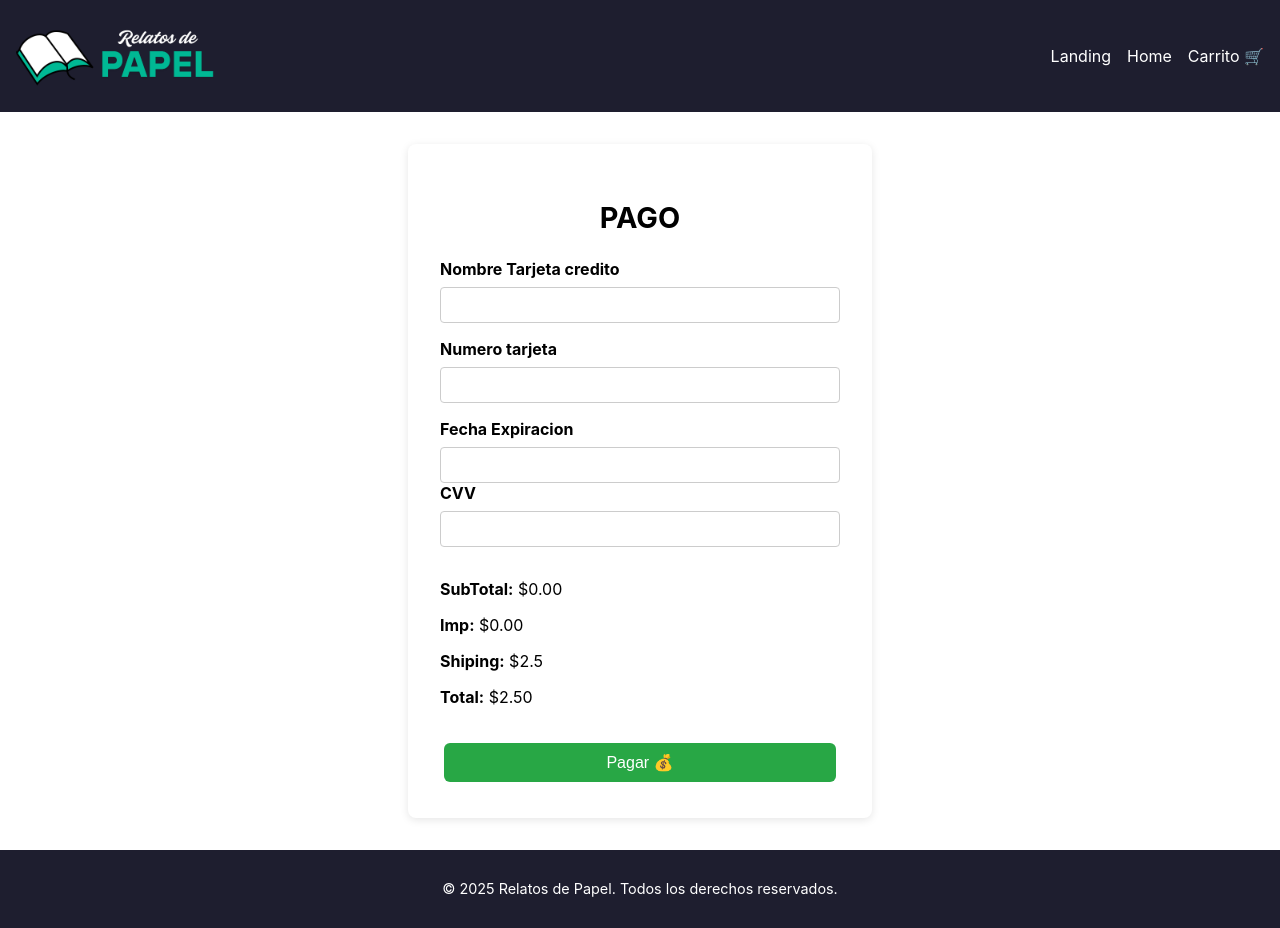
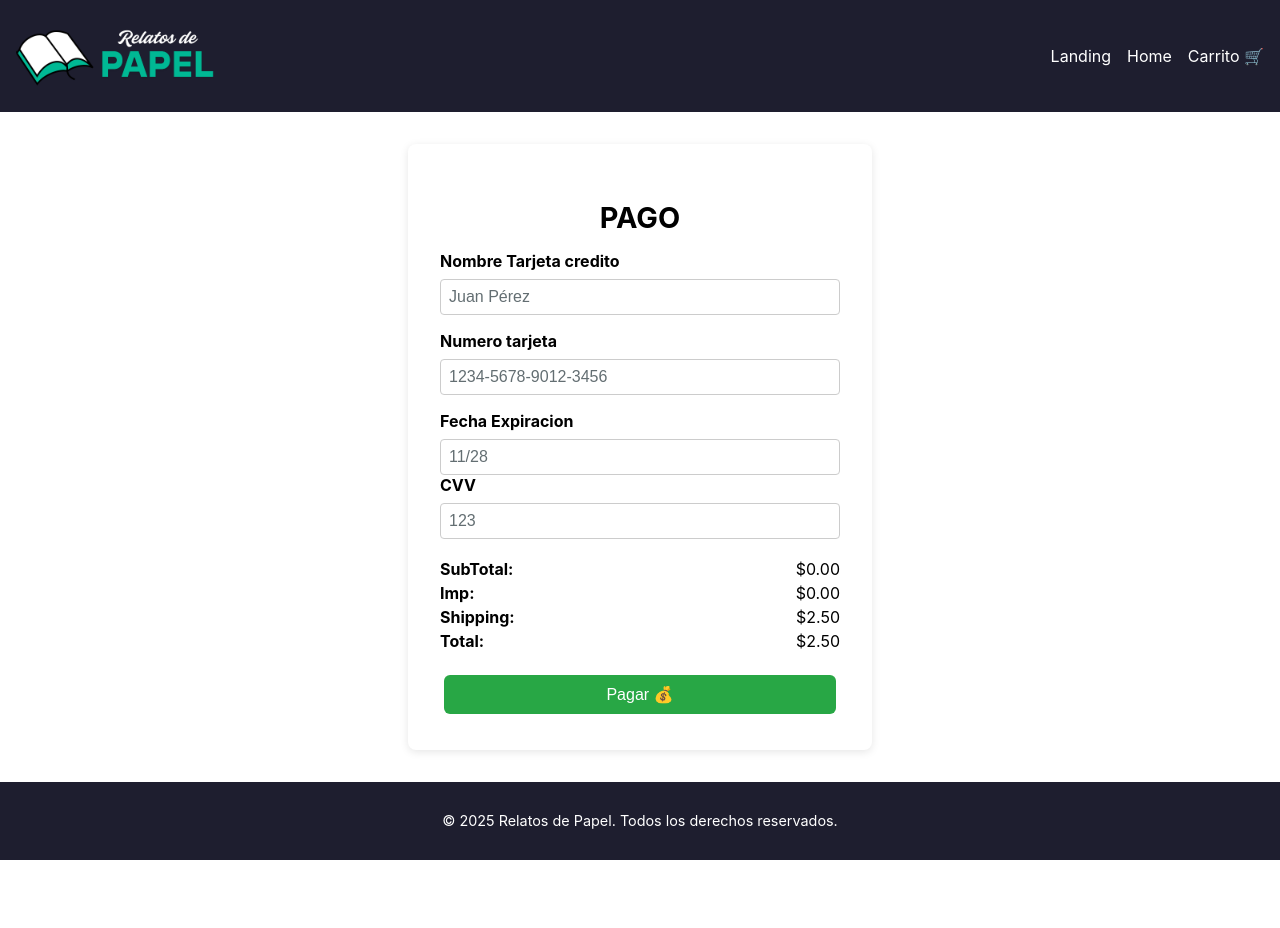
Before and after one commit to x1hntr/RelatosdePapel, a React (Vite) app: page /checkout in a window 1280 px wide. After the commit the page ends 860 px from the top, so only its background shows below. Built offline with nearby package versions, Linux system fonts and the light colour scheme.

Commit message:
checkout3

```diff
--- a/src/components/Checkout.jsx
+++ b/src/components/Checkout.jsx
@@ -1,78 +1,75 @@
+import { useNavigate } from 'react-router-dom';
 import useCart from '../hooks/useCart';
+
 import '../styles/checkout.css';
 const CheckOut = () => {
-  const { cart } = useCart();
-  const total = cart.reduce((acc, item) => acc + item.price, 0);
-  console.log(total)
+const { cart } = useCart();
+const total = cart.reduce((acc, item) => acc + item.price, 0);
+const {clearCart } = useCart();
+const navigate = useNavigate();
+
+const paidBooks = () => {
+    clearCart();
+    navigate('/home')
+
+  };
   return (
-    // <aside className="cart">
-    //   <h2>CheckOut</h2>
-
-    //   {cart.length === 0 ? (
-    //     <p>El carrito está vacío.</p>
-    //   ) : (
-    //     <>
-    //       <div className="cart__items">
-    //         {cart.map((item) => (
-    //           <div className="book" key={item.id}>
-    //             <h3>{item.name}</h3>
-    //           </div>
-    //         ))}
-    //       </div>
-    //       <div className="cart__footer">
-    //         <p><strong>Total:</strong> ${total.toFixed(2)}</p>
-    //         <button className="book__add-to-cart">Pagar 💰</button>
-    //       </div>
-    //     </>
-    //   )}
-    // </aside>
-
-    <div className="login">
-            <h2 className="login__title">PAGO</h2>
-            <form className="checkout">
-                <div className="login__form-group">
-                    <label htmlFor="username" className="login__label">Nombre Tarjeta credito</label>
+    <div className="checkout">
+            <h2 className="checkout___title ">PAGO</h2>
+            <form className="checkout__form">
+                <div className="checkout__form-group">
+                    <label htmlFor="username" className="checkout__label">Nombre Tarjeta credito</label>
                     <input
                         type="text"
                         id="username"
-                        className="login__input"
+                        className="checkout__input"
+                        defaultValue="Juan Pérez"
                         required
                     />
                 </div>
-                <div className="login__form-group">
-                    <label htmlFor="username" className="login__label">Numero tarjeta</label>
+                <div className="checkout__form-group">
+                    <label htmlFor="username" className="checkout__label">Numero tarjeta</label>
                     <input
                         type="text"
                         id="username"
-                        className="login__input"
+                        className="checkout__input"
+                        defaultValue="1234-5678-9012-3456"
                         required
                     />
                 </div>
-                <div className="login__form-group">
-                    <label htmlFor="username" className="login__label">Fecha Expiracion</label>
+                <div className="checkout__form-group">
+                    <label htmlFor="username" className="checkout__label">Fecha Expiracion</label>
                     <input
                         type="text"
                         id="username"
-                        className="login__input"
+                        className="checkout__input"
+                        defaultValue="11/28"
                         required
                     />
-                    <label htmlFor="username" className="login__label">CVV</label>
+                    <label htmlFor="username" className="checkout__label">CVV</label>
                     <input
                         type="text"
                         id="username"
-                        className="login__input"
+                        className="checkout__input"
+                        defaultValue="123"
                         required
                     />
                 </div>
                 <div className="cart__footer">
-                    <p><strong>SubTotal:</strong> ${total.toFixed(2)}</p>
-                    <p><strong>Imp:</strong> ${(total*0.15).toFixed(2)}</p>
-                    <p><strong>Shiping:</strong> $2.5</p>
-                    <p><strong>Total:</strong> ${(total + total*0.15 + 2.5).toFixed(2)}</p>
+                    <div className="cart__row">
+                        <strong>SubTotal:</strong><span>${total.toFixed(2)}</span>
+                    </div>
+                    <div className="cart__row">
+                        <strong>Imp:</strong><span>${(total * 0.15).toFixed(2)}</span>
+                    </div>
+                    <div className="cart__row">
+                        <strong>Shipping:</strong><span>$2.50</span>
+                    </div>
+                    <div className="cart__row">
+                        <strong>Total:</strong><span>${(total + total * 0.15 + 2.50).toFixed(2)}</span>
+                    </div>
                 </div>
-                <button className="book__add-to-cart">
-              Pagar 💰
-            </button>
+                <button className="book__add-to-cart"  onClick={paidBooks}>Pagar 💰</button>
             </form>
 
         </div>
--- a/src/components/DetalleLibro.jsx
+++ b/src/components/DetalleLibro.jsx
@@ -1,4 +1,4 @@
-import { useLocation } from 'react-router-dom';
+import { Link, useLocation, useNavigate } from 'react-router-dom';
 import portada from '../assets/portada.png';
 import useCart from '../hooks/useCart.jsx';
 import '../styles/detallelibro.css';
@@ -8,11 +8,14 @@ import '../styles/libro.css';
 const DetalleLibro = () => {
   const { addToCart } = useCart();
   const { state: libro } = useLocation();
+    const navigate = useNavigate();
+
   const addToCartBook = () => {
     const confirm = window.confirm(`¿Estás seguro que quieres agregar "${libro.name}" al carrito de compras?`);
     if (confirm) {
       addToCart(libro);
       console.log("Agregado al carrito:", libro);
+      navigate(-1)
     } else {
       console.log("Cancelado");
     }
@@ -21,7 +24,8 @@ const DetalleLibro = () => {
 
   if (!libro) return <p>No hay datos del libro.</p>;
   return (
-    <div className="book-detail">
+
+  <div className="book-detail">
     <img className="book-detail__image" src={portada} alt={libro.name} />
     <div className="book-detail__info">
     <h2 className="movie__title">{libro.name}</h2>
@@ -35,6 +39,9 @@ const DetalleLibro = () => {
       AGREGAR 🛒
     </button>
   </div>
+<Link to="/home" className="book__add-to-cart">
+  Regresar
+</Link>
 </div>
 
   );
--- a/src/components/Libro.jsx
+++ b/src/components/Libro.jsx
@@ -1,21 +1,21 @@
 import { useNavigate } from 'react-router-dom';
 import portada from '../assets/portada.png';
-import useCart from '../hooks/useCart.jsx';
+// import useCart from '../hooks/useCart.jsx';
 import '../styles/libro.css';
 
 const Libro = ({ libros }) => {
-const { addToCart } = useCart();
+// const { addToCart } = useCart();
   const navigate = useNavigate();
 
-const addToCartBook = (libro) => {
- const confirm = window.confirm(`¿Estás seguro que quieres agregar "${libro.name}" al carrito de compras?`);
-  if (confirm) {
-    addToCart(libro)
-    console.log("Agregado al carrito:", libro);
-  } else {
-    console.log("Cancelado");
-  }
-};
+// const addToCartBook = (libro) => {
+//  const confirm = window.confirm(`¿Estás seguro que quieres agregar "${libro.name}" al carrito de compras?`);
+//   if (confirm) {
+//     addToCart(libro)
+//     console.log("Agregado al carrito:", libro);
+//   } else {
+//     console.log("Cancelado");
+//   }
+// };
 const abrirDetalles = (libro) => {
 navigate(`/libro/${libro.id}`, { state: libro });  };
 
@@ -30,7 +30,7 @@ navigate(`/libro/${libro.id}`, { state: libro });  };
         <p><strong>Año:</strong> {libro.year}</p>
         <p><strong>Precio:</strong> ${libro.price}</p>
         <button className="book__detail" onClick={() => abrirDetalles(libro)}>Detalles 🔍</button>
-        <button className="book__add-to-cart" onClick={() => addToCartBook(libro)}>Agregar 🛒</button>
+        {/* <button className="book__add-to-cart" onClick={() => addToCartBook(libro)}>Agregar 🛒</button> */}
       </div>
     </div>
   ))}
--- a/src/hooks/useCart.jsx
+++ b/src/hooks/useCart.jsx
@@ -15,9 +15,6 @@ import { useEffect, useState } from "react";
   setCart(updatedCart);
   localStorage.setItem("cart", JSON.stringify(updatedCart));
 };
-
-
-
   const removeFromCart = (id) => {
     setCart(prev => prev.filter(item => item.id !== id));
   };
--- a/src/pages/Home.jsx
+++ b/src/pages/Home.jsx
@@ -6,14 +6,15 @@ import useBooks from '../hooks/useBooks';
 import '../styles/home.css';
 
 const Home = () => {
-    const {categoria} = useParams();
-    const {books, loading} = useBooks(categoria);
+    const { categoria } = useParams();
+    const categoriaSeleccionada = categoria || 'aventura';
+    const { books, loading } = useBooks(categoriaSeleccionada);
 
     return (
         <div className="home-page">
             <Sidebar />
             <main className="home-page__content">
-                 <h1>{categoria ? `Categoría: ${categoria}` : 'Los más vendidos:'}</h1>
+                <h1>{categoria ? `Categoría: ${categoria}` : 'Recomendaciones:'}</h1>
                 {loading ? (
                     <p>Cargando libros...</p>
                 ) : (
--- a/src/styles/carrito.css
+++ b/src/styles/carrito.css
@@ -16,3 +16,12 @@
   cursor: pointer;
   margin-top: 10px;
 }
+
+.cart {
+    background-color: #fff;
+    padding: 1rem;
+    margin-bottom: 1rem;
+    border-radius: 8px;
+    box-shadow: 0 2px 4px rgba(0,0,0,0.1);
+    transition: background-color 0.3s, color 0.3s;
+}
--- a/src/styles/checkout.css
+++ b/src/styles/checkout.css
@@ -1,13 +1,10 @@
-.checkout {
+.checkout__form {
     display: flex;
     flex-direction: column;
     gap: 1rem;
 }
 
-/* Login.css */
-
-/* Contenedor principal de la vista de login */
-.login {
+.checkout {
     max-width: 400px;
     margin: 2rem auto;
     padding: 2rem;
@@ -17,115 +14,38 @@
     position: relative;
     transition: background-color 0.3s, color 0.3s;
 }
-
-/* Modo oscuro para la vista de login */
-.App.dark-mode .login {
-    background-color: #2a2a2a;
-    color: #f5f5f5;
-    box-shadow: 0 2px 8px rgba(0, 0, 0, 0.6);
+.checkout___title {
+    text-align: center;
+    font-size: 1.8rem;
+    margin-bottom: 1rem;
 }
 
-/* Título de la vista de login */
-.login__title {
-    text-align: center;
-    font-size: 1.8rem;
-    margin-bottom: 1.5rem;
-}
-
-/* Contenedor para las cintas de cine (film strips) */
-.login__film-container {
-    display: flex;
-    justify-content: center;
-    gap: 1rem;
-    margin-bottom: 1.5rem;
-}
-
-/* Opcional: para posicionar las cintas por encima del formulario */
-.login__film-container--top {
-    position: absolute;
-    top: -30px;
-    left: 50%;
-    transform: translateX(-50%);
-}
-
-/* Cada cinta de cine */
-.login__film {
-    width: 40px;
-    height: 40px;
-    background: repeating-linear-gradient(45deg, #444, #444 4px, #888 4px, #888 8px);
-    border-radius: 4px;
-    animation: filmSpin 3s linear infinite;
-}
-
-/* Animación de giro para las cintas */
-@keyframes filmSpin {
-    0% {
-        transform: rotate(0deg);
-    }
-    100% {
-        transform: rotate(360deg);
-    }
-}
-
-/* Formulario de login */
-.login__form {
-    display: flex;
-    flex-direction: column;
-    gap: 1rem;
-}
-
-/* Grupo de cada input del formulario */
-.login__form-group {
+.checkout__form-group {
     display: flex;
     flex-direction: column;
 }
 
-/* Etiquetas de los inputs */
-.login__label {
+.checkout__label {
     margin-bottom: 0.5rem;
     font-weight: bold;
 }
 
-/* Inputs del formulario */
-.login__input {
+.checkout__input {
     padding: 0.5rem;
     border: 1px solid #ccc;
     border-radius: 4px;
     font-size: 1rem;
     transition: border-color 0.3s;
+    color: #636e72;
 }
 
-.login__input:focus {
+.checkout__input:focus {
     border-color: #007bff;
     outline: none;
 }
 
-/* Modo oscuro para los inputs */
-.App.dark-mode .login__input {
-    background-color: #444;
-    border-color: #666;
-    color: #f5f5f5;
+.cart__row {
+  display: flex;
+  justify-content: space-between;
+  margin: 4px 0;
 }
-
-/* Mensaje de error */
-.login__error {
-    color: red;
-    font-size: 0.9rem;
-    text-align: center;
-}
-
-/* Botón de envío */
-.login__button {
-    padding: 0.7rem;
-    background-color: #007bff;
-    color: #fff;
-    border: none;
-    border-radius: 4px;
-    font-size: 1rem;
-    transition: background-color 0.3s;
-    cursor: pointer;
-}
-
-.login__button:hover {
-    background-color: #0056b3;
-}
```
